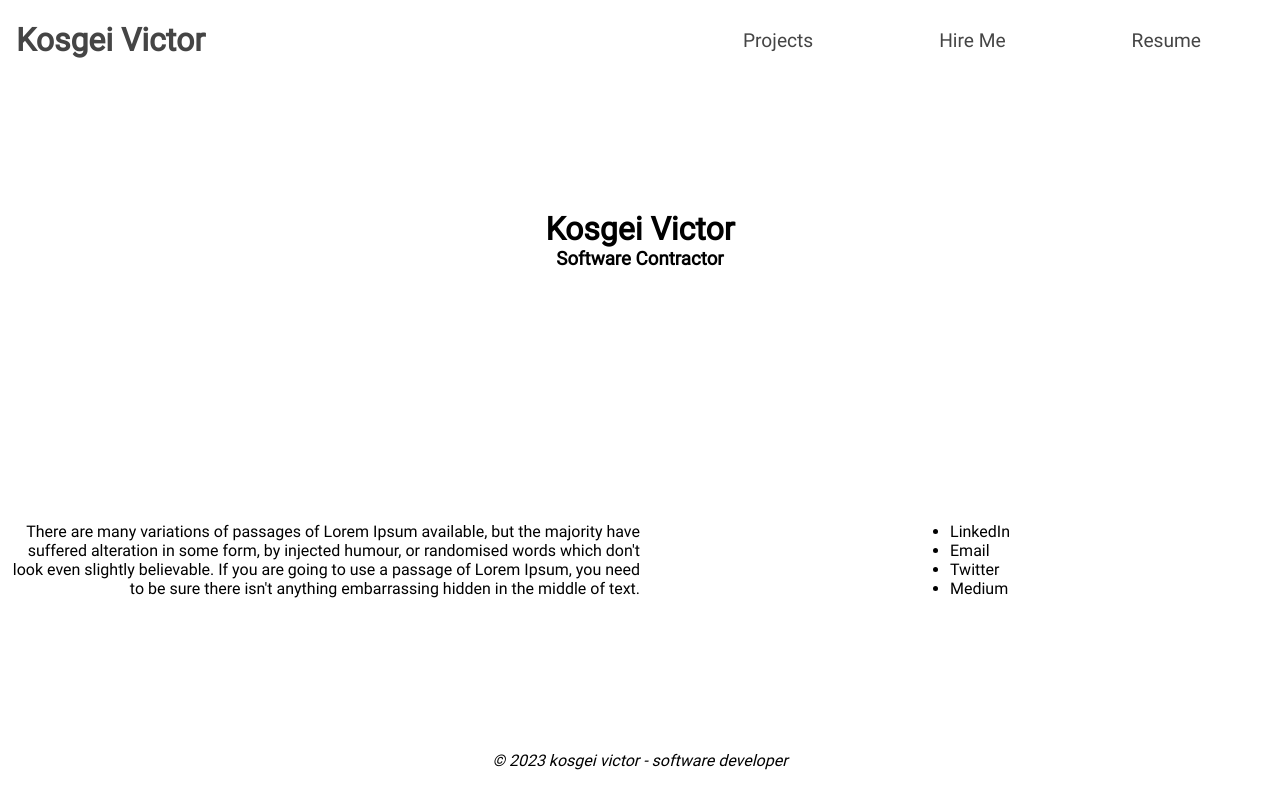
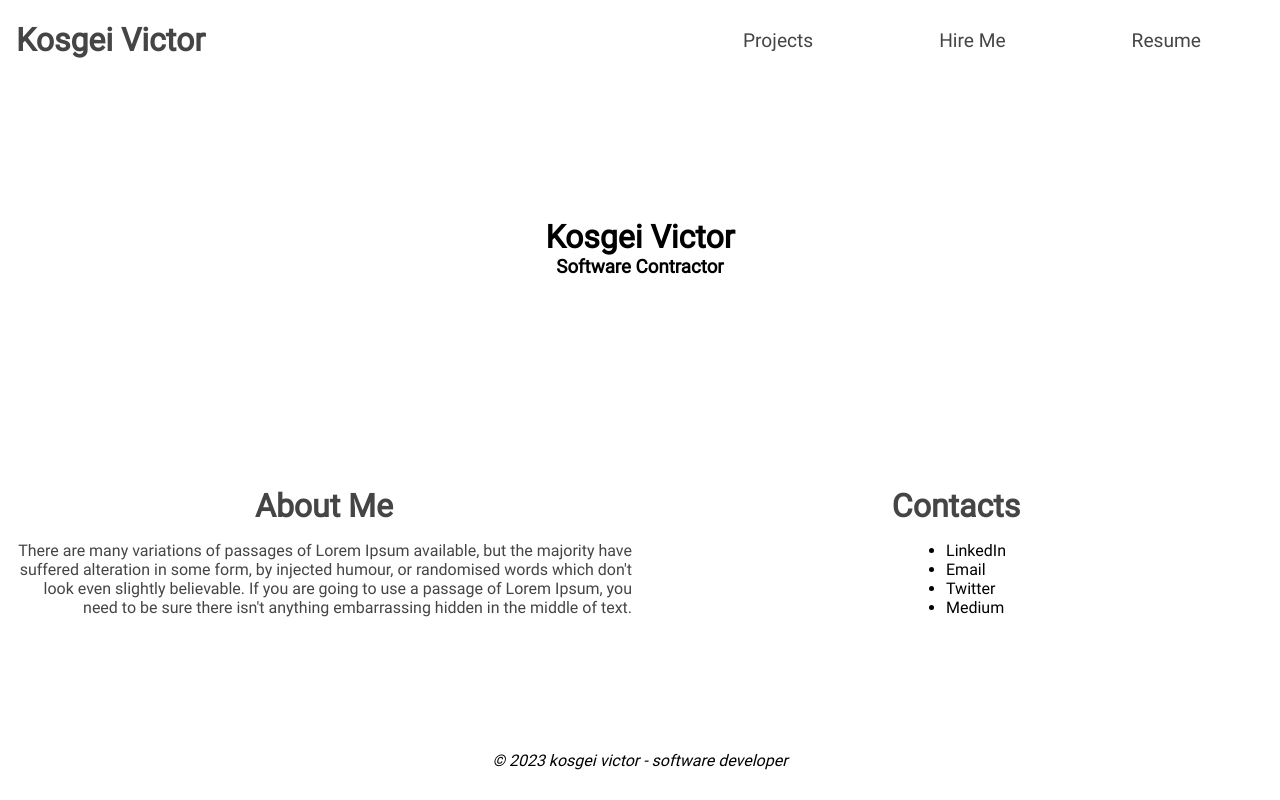
Before and after one commit to victorkosgei254/kosgei_portfolio, a React (Create React App) app: page / in a window 1280 px wide. Built offline with nearby package versions, Linux system fonts and the light colour scheme.

Commit message:
More styling

```diff
--- a/src/pages/AboutMe.js
+++ b/src/pages/AboutMe.js
@@ -10,11 +10,13 @@ const AboutMe = () =>
             </div>
             <div className="contents">
                 <div className="cover">
+                    <h1>About Me</h1>
                 <p>
                     There are many variations of passages of Lorem Ipsum available, but the majority have suffered alteration in some form, by injected humour, or randomised words which don't look even slightly believable. If you are going to use a passage of Lorem Ipsum, you need to be sure there isn't anything embarrassing hidden in the middle of text.
                 </p>
                 </div>
                 <div className="contactme">
+                    <h1>Contacts</h1>
                     <ul>
                         <li>LinkedIn</li>
                         <li>Email</li>
--- a/src/pages/css/aboutme.css
+++ b/src/pages/css/aboutme.css
@@ -6,6 +6,7 @@
     justify-content: center;
     align-items: center;
     height: 100%;
+    padding: 1rem;
 }
 
 .aboutme .hero
@@ -30,17 +31,34 @@
 {
     width: 50%;
     display: flex;
+    flex-direction: column;
     justify-content: center;
     align-items: center;
 }
 .cover p
 {
+    margin-top: 1rem;
     text-align: end;
+    color: #454545;
 }
-
+.cover h1
+{
+    color: #454545;
+}
 .aboutme .contents .contactme
 {
     width: 50%;
     display: flex;
     justify-content: center;
+    flex-direction: column;
+    align-items: center;
+    margin-left: 1rem;
 }
+.contactme ul
+{
+    margin-top: 1rem;
+}
+.contactme h1
+{
+    color: #454545;
+}
```
